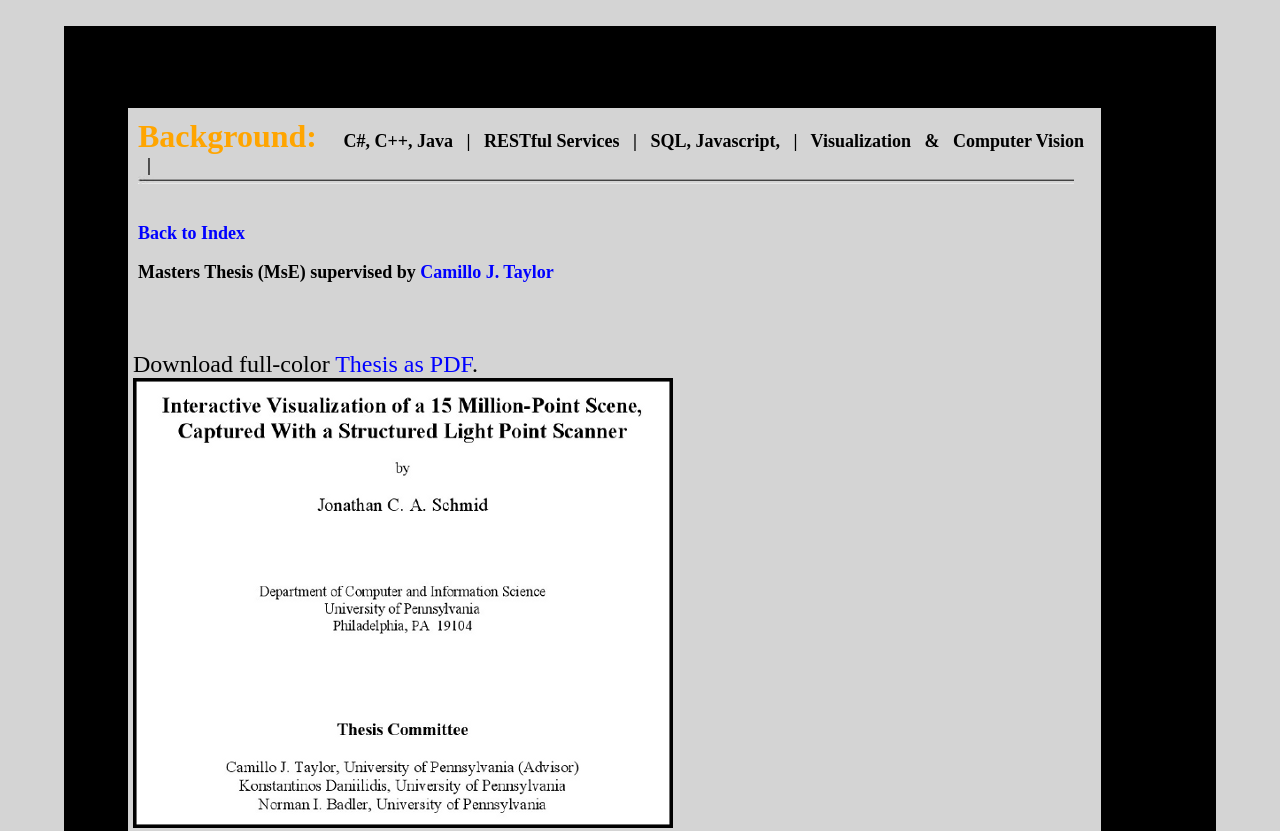
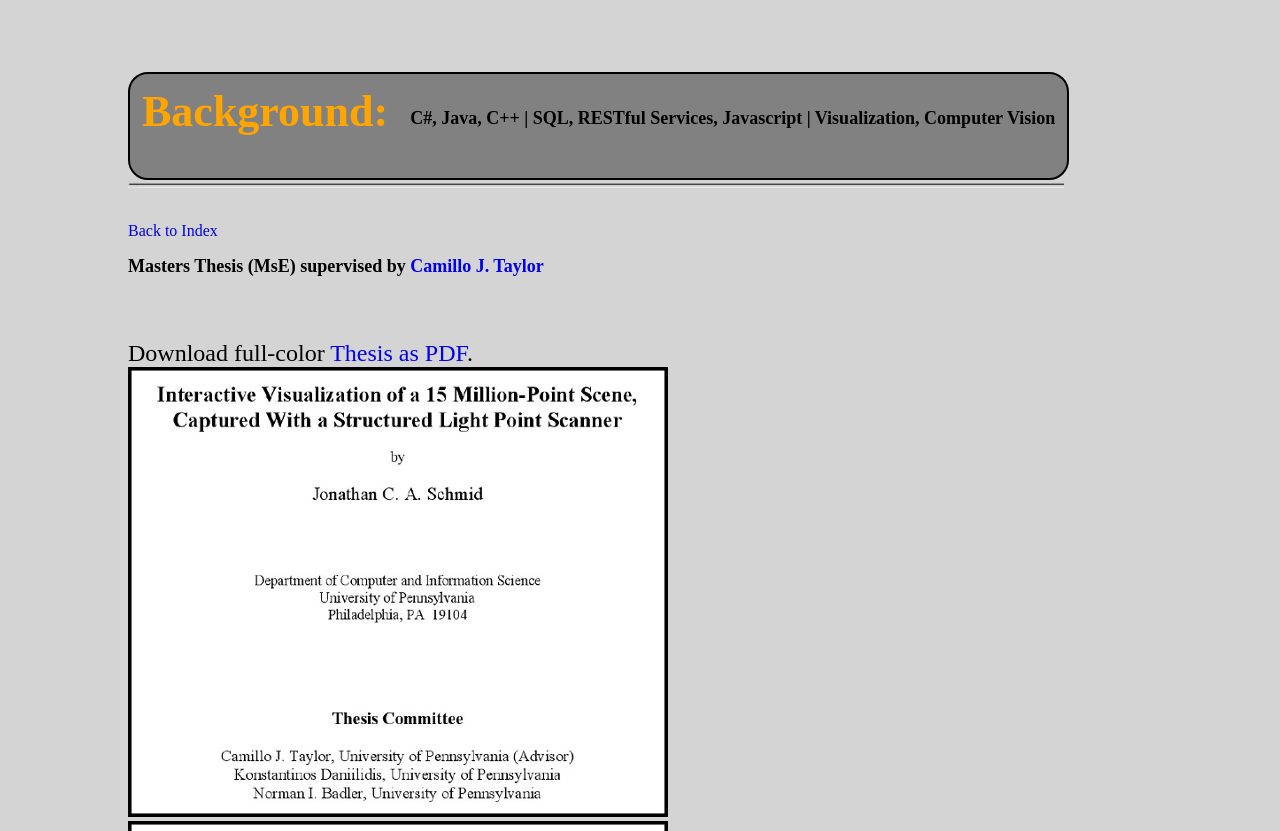
Before and after one commit to jschmidGitHub/jonathanschmid.github.io, a plain HTML site: page thesis.html in a window 1280 px wide. Shown: the top 831 px of the page. Drawn offline with Linux system fonts and the light colour scheme.

Commit message:
Consistent header across all pages

```diff
--- a/resources/css/index.css
+++ b/resources/css/index.css
@@ -3,7 +3,6 @@ html {
 }
 
 body {
-	  margin-top: 2%;
 	  margin-right: 5%;
 	  margin-bottom: 2%;
 	  margin-left: 5%;
--- a/thesis.html
+++ b/thesis.html
@@ -1,37 +1,25 @@
 <html>
-<link type="text/css" rel="stylesheet" href="/resources/css/index.css">
 
   <head>
+     <link type="text/css" rel="stylesheet" href="./resources/css/index.css">
      <title> Master's Thesis </title>
      <meta http-equiv="Content-Type" content="text/html; charset=iso-8859-1">
   </head>
 
-<body bgcolor="#000000" text="#000000" link="#0000FF" vlink="#000033" alink="#CCCCCC" left="0" topmargin="0" marginwidth="0" marginheight="0">
-<BR>
+<body>
+<table class="backtable">
+  <tr>
+	  <td>
+			<h1>Background:</h1>
+    </td>
 
-
-                                   <!-- Light gray block -->
-<table width="95%" border="0" cellspacing="0" cellpadding="5">
-  <tr align="left" valign="top">
-	<td bgcolor="#D4D4D4">
-			<table cellspacing=5 cellpadding=0>
-			   <tr>
-	 <!-- 'Background' Bar: Robotics, Simulation, etc. -->
-         <td align="left" valign="top"><b>
-
-	 <font color="orange" size="6">
-         Background:</font>
-	       <font color="#000000" size="4.5">
-    	   &nbsp;&nbsp;&nbsp;&nbsp;
-
-    	   C#, C++, Java 			    &nbsp;&nbsp;|&nbsp;&nbsp;
-    	   RESTful Services	     	&nbsp;&nbsp;|&nbsp;&nbsp;
-         SQL, Javascript,       &nbsp;&nbsp;|&nbsp;&nbsp;
-         Visualization      		&nbsp;&nbsp;&amp;&nbsp;&nbsp;
-    	   Computer Vision				&nbsp;&nbsp;|&nbsp;&nbsp;
-
-    	   <img src="./images/line.jpg"/>            <!-- Divider Lines -->
-         <BR><BR>
+    <td>
+      <h2>C#, Java, C++ | SQL, RESTful Services, Javascript |  Visualization, Computer Vision</h2>
+    </td>
+  </tr>
+</table>
+<img src="./images/line.jpg">
+<BR><BR>
 
     <p><a href="./index.html">Back to Index</a></p>
 
```
Also changed, not shown: fullstack.html (+7 -2 lines), robotics.html (+13 -25 lines).
